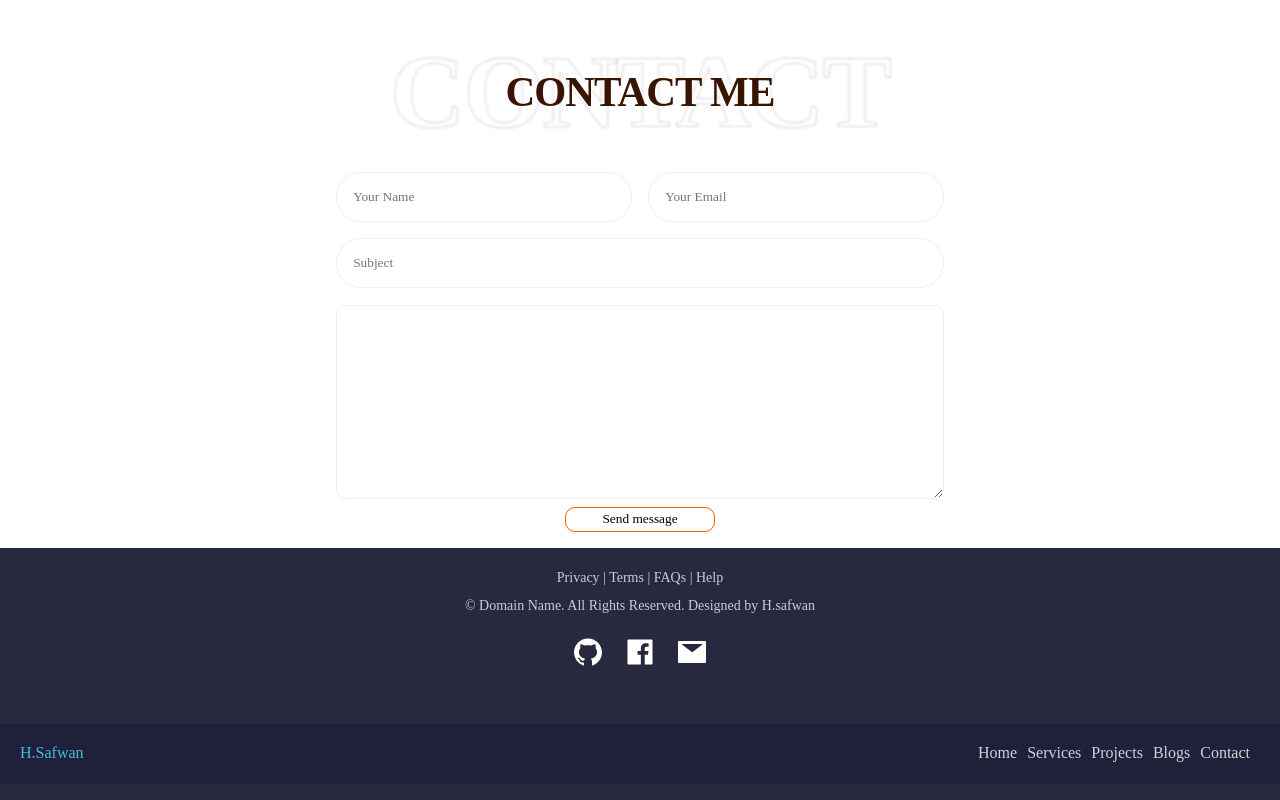
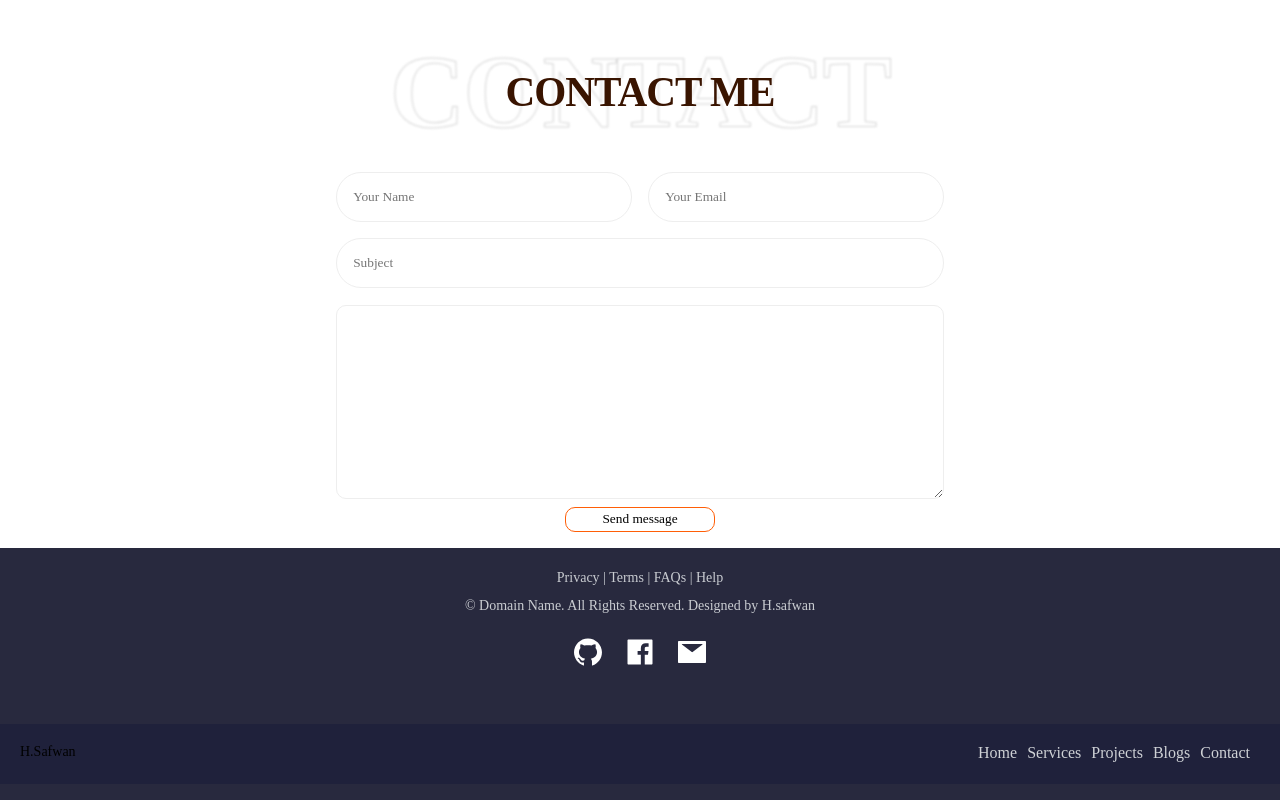
Before and after one commit to Safwa9amar/myPortfolio, a React (Create React App) app: page / in a window 1280 px wide. Shown: the part 1868-2668 px from the top of the page. Built offline with nearby package versions, Linux system fonts and the light colour scheme.

Commit message:
updating more

```diff
--- a/src/components/Footer.js
+++ b/src/components/Footer.js
@@ -35,7 +35,7 @@ const Footer = () => {
         </ul>
       </div>
       <div class="footer-bottom">
-        <p><a href="#">H.safwan</a>  </p>
+        <p>H.safwan</p>
         <div class="footer-menu">
           <ul class="f-menu">
             <li>
```
